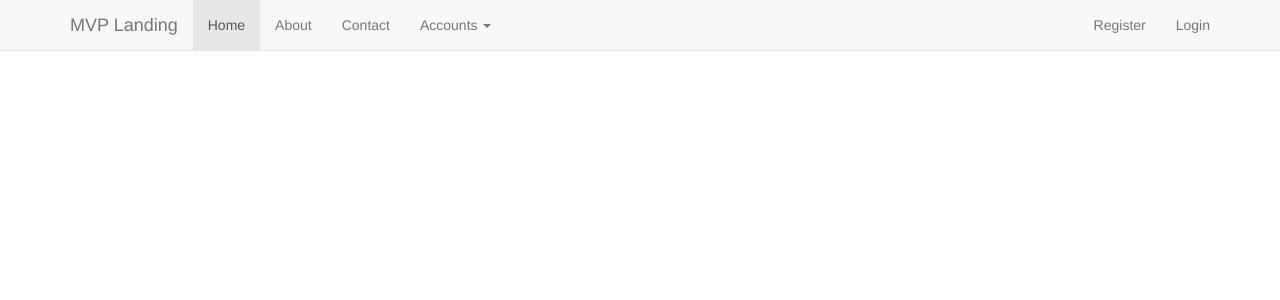
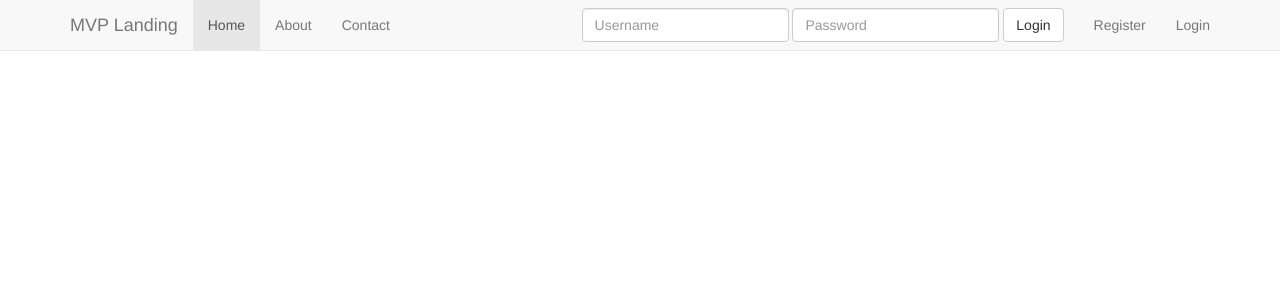
Before and after one commit to navicester/trydjango18course, a Django app: template templates/registration/registration_base.html in a window 1280 px wide. Shown: the top 300 px of the page. Run offline with Django 3.2, Linux system fonts and the light colour scheme; the template is opened without the code that fills it, so the values that code supplies are empty; some libraries are stand-ins or nearby versions.

Commit message:
login form in bootstrap navbar

```diff
--- a/templates/navbar.html
+++ b/templates/navbar.html
@@ -15,7 +15,7 @@
             <li class="active"><a href="{% url 'home' %}">Home</a></li>
             <li><a href="{% url 'about' %}">About</a></li>
             <li><a href="{% url 'contact' %}">Contact</a></li>
-            <li class="dropdown">
+            <!-- <li class="dropdown">
               <a href="#" class="dropdown-toggle" data-toggle="dropdown" role="button" aria-haspopup="true" aria-expanded="false">Accounts <span class="caret"></span></a>
               <ul class="dropdown-menu">
                 <li><a href="{% url 'registration_register' %}">register</a></li>
@@ -29,8 +29,9 @@
                 <li><a href="#">Separated link</a></li>
                 <li><a href="#">One more separated link</a></li>
               </ul>
-            </li>
+            </li> -->
           </ul>
+
           <ul class="nav navbar-nav navbar-right">
             {% if request.user.is_authenticated %}
             <li><a href="{% url 'auth_logout' %}">Logout</a></li>
@@ -39,6 +40,19 @@
             <li><a href="{% url 'auth_login' %}">Login</a></li>
             {% endif %}
           </ul>
+
+          {% if not request.user.is_authenticated and not "/accounts/login" in request.get_full_path %}
+            <form class='navbar-form navbar-right' method='POST' action='{% url "auth_login" %}'>{% csrf_token %}
+              <div class='form-group'>
+                  <input type='text' class='form-control' name='username' placeholder='Username' />
+              </div>
+              <div class='form-group'>
+                  <input type='password' class='form-control' name='password' placeholder='Password' />
+              </div>
+              <button type='submit' class='btn btn-default'>Login</button>
+          </form>
+          {% endif %}
+
         </div><!--/.nav-collapse -->
       </div>
     </nav>
```
